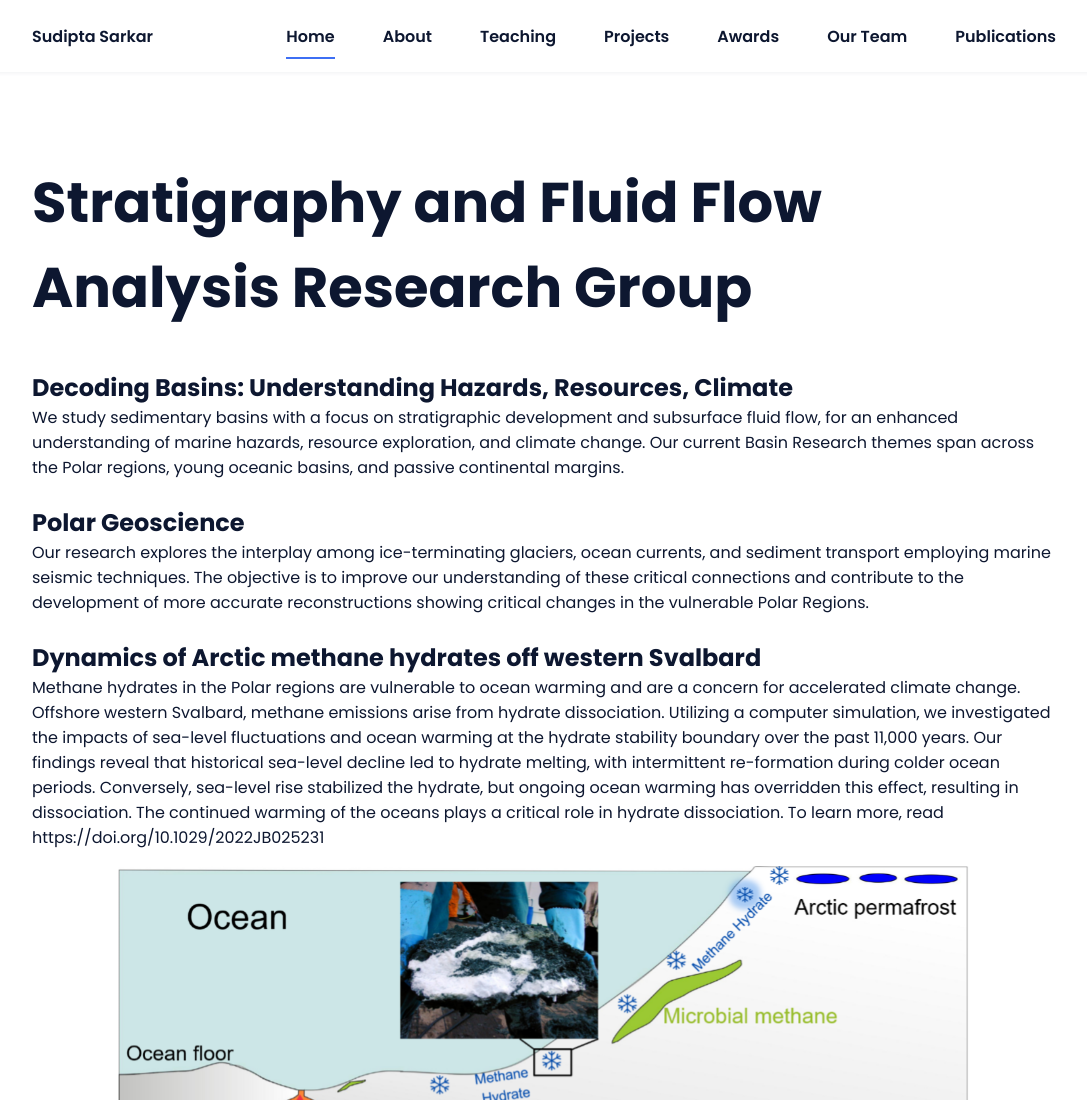
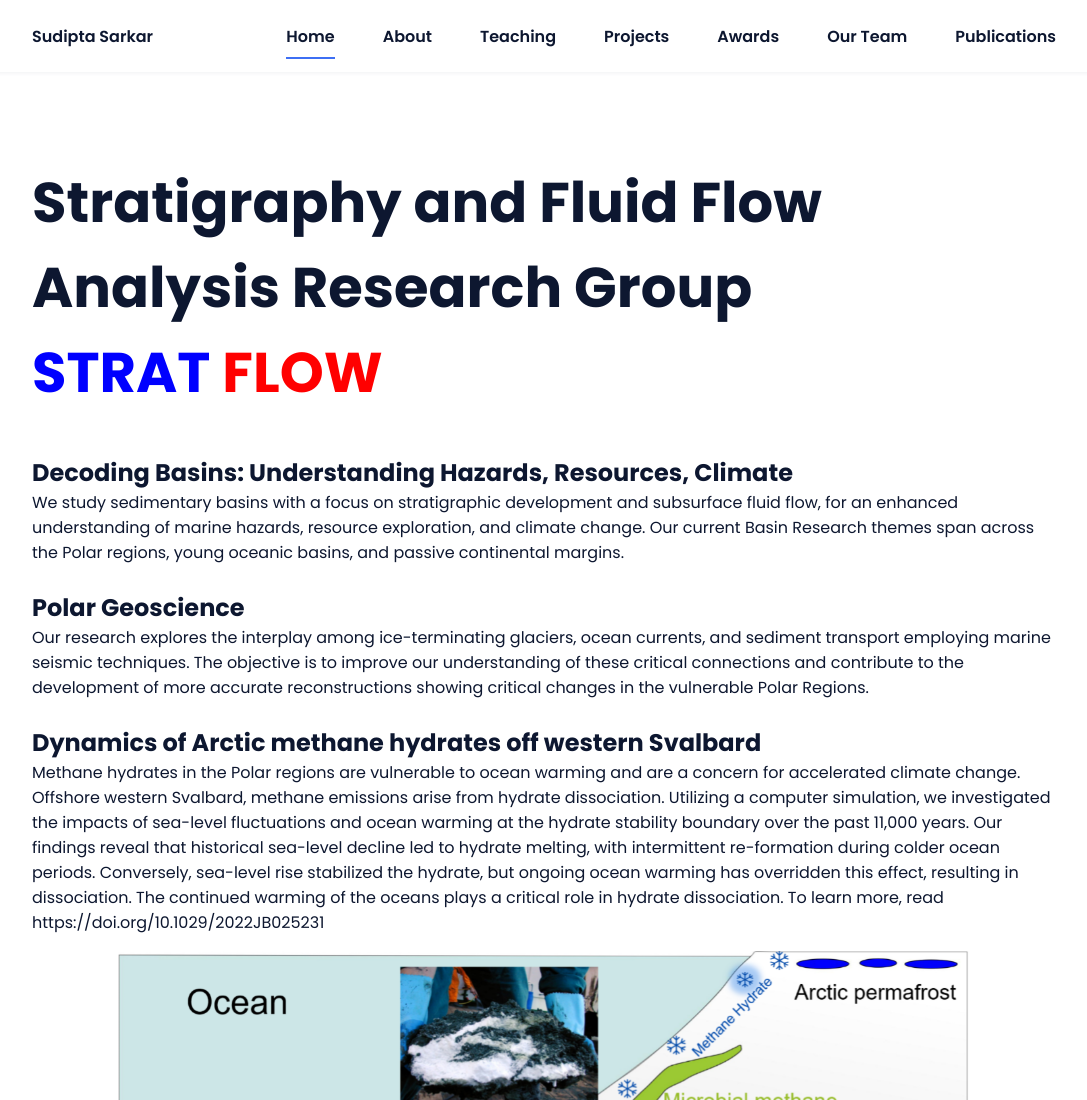
Before and after one commit to stratflow/stratflow.github.io, a plain HTML site: page index.html in a window 1280 px wide. Shown: the top 1100 px of the page, without its empty margins (96-1183 px from the left). Drawn offline with nearby package versions, Linux system fonts and the light colour scheme.

Commit message:
stratflow

```diff
--- a/index.html
+++ b/index.html
@@ -40,7 +40,10 @@
 <!--===== HOME =====-->
 <section class="home bd-grid" id="home">
     <div class="home__data">
-        <h1 class="home__title">Stratigraphy and Fluid Flow Analysis Research Group</h1>
+        <h1 class="home__title">Stratigraphy and Fluid Flow Analysis Research Group <br>
+            <span style="color: blue;">STRAT</span>
+  <span style="color: red;">FLOW</span>
+          </h1>
         <h2 class="home__subtitle">Decoding Basins: Understanding Hazards, Resources, Climate</h2>
         <p class="home__text">
             We study sedimentary basins with a focus on stratigraphic development and subsurface fluid flow, for an enhanced understanding of marine hazards, resource exploration, and climate change. Our current Basin Research themes span across the Polar regions, young oceanic basins, and passive continental margins.
```
